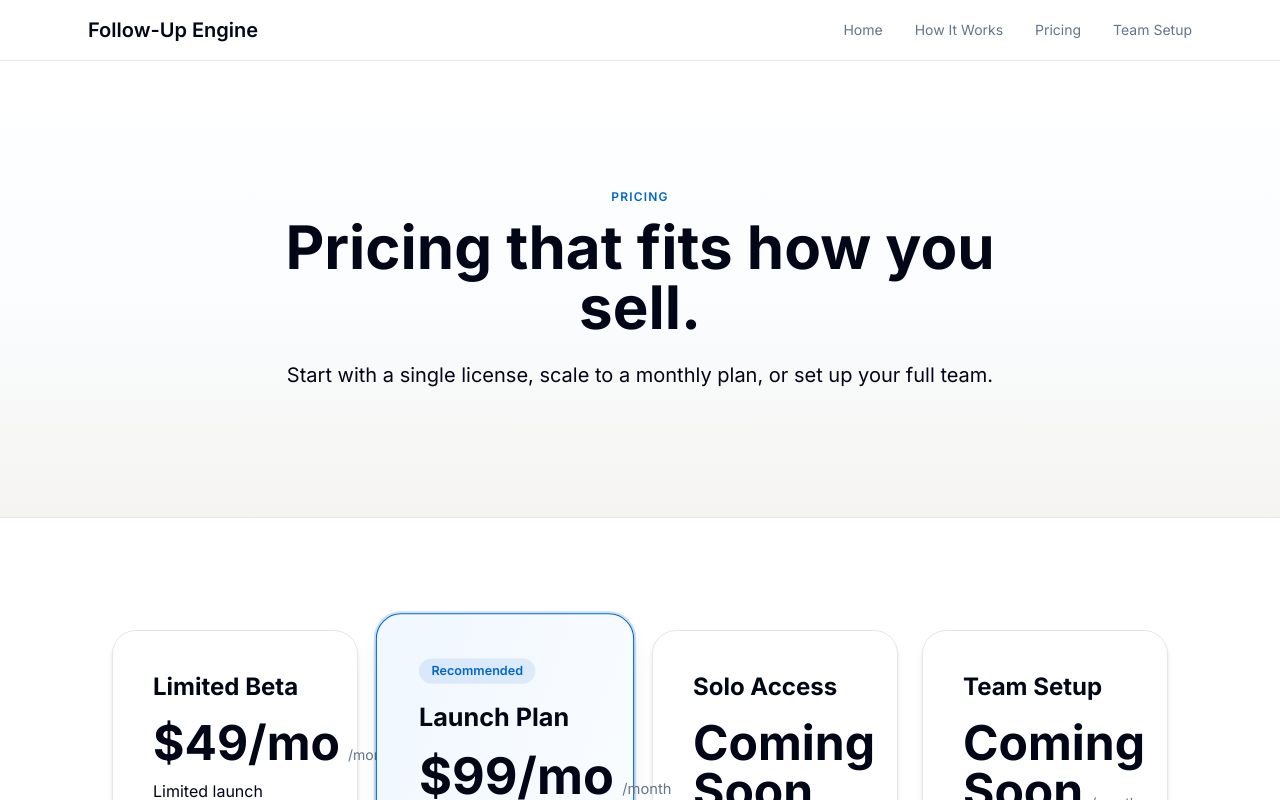
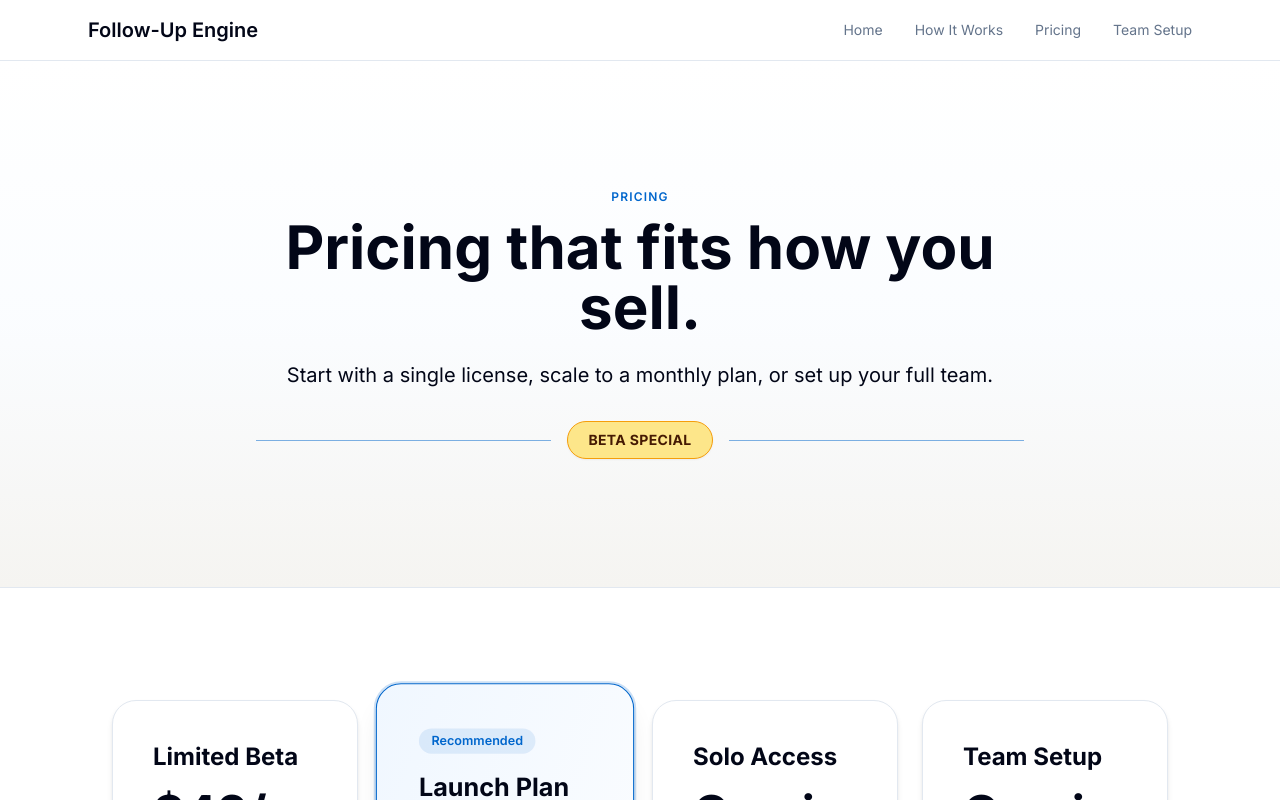
Before and after one commit to barneslam/follow-up-engine, a React (Vite) app: page /pricing in a window 1280 px wide. Shown: the top 800 px of the page. Built offline with nearby package versions, Linux system fonts and the light colour scheme; no server answers.

Commit message:
Add beta special pricing banner

```diff
--- a/src/pages/Pricing.tsx
+++ b/src/pages/Pricing.tsx
@@ -82,9 +82,16 @@ export function PricingPage() {
             <h1 className="font-display text-5xl sm:text-6xl font-bold text-slate">
               Pricing that fits how you sell.
             </h1>
-            <p className="mt-6 text-xl text-slate/70">
+               <p className="mt-6 text-xl text-slate/70">
               Start with a single license, scale to a monthly plan, or set up your full team.
-            </p>
+              </p>
+              <div className="mx-auto mt-8 flex max-w-3xl items-center justify-center gap-4">
+              <div className="h-px flex-1 bg-primary/50" />
+              <span className="rounded-full border border-amber-500 bg-amber-200 px-5 py-2 text-sm font-bold uppercase tracking-wide text-amber-950 shadow-sm">
+              Beta Special
+              </span>
+              <div className="h-px flex-1 bg-primary/50" />
+            </div>
           </div>
         </Container>
       </section>
```
